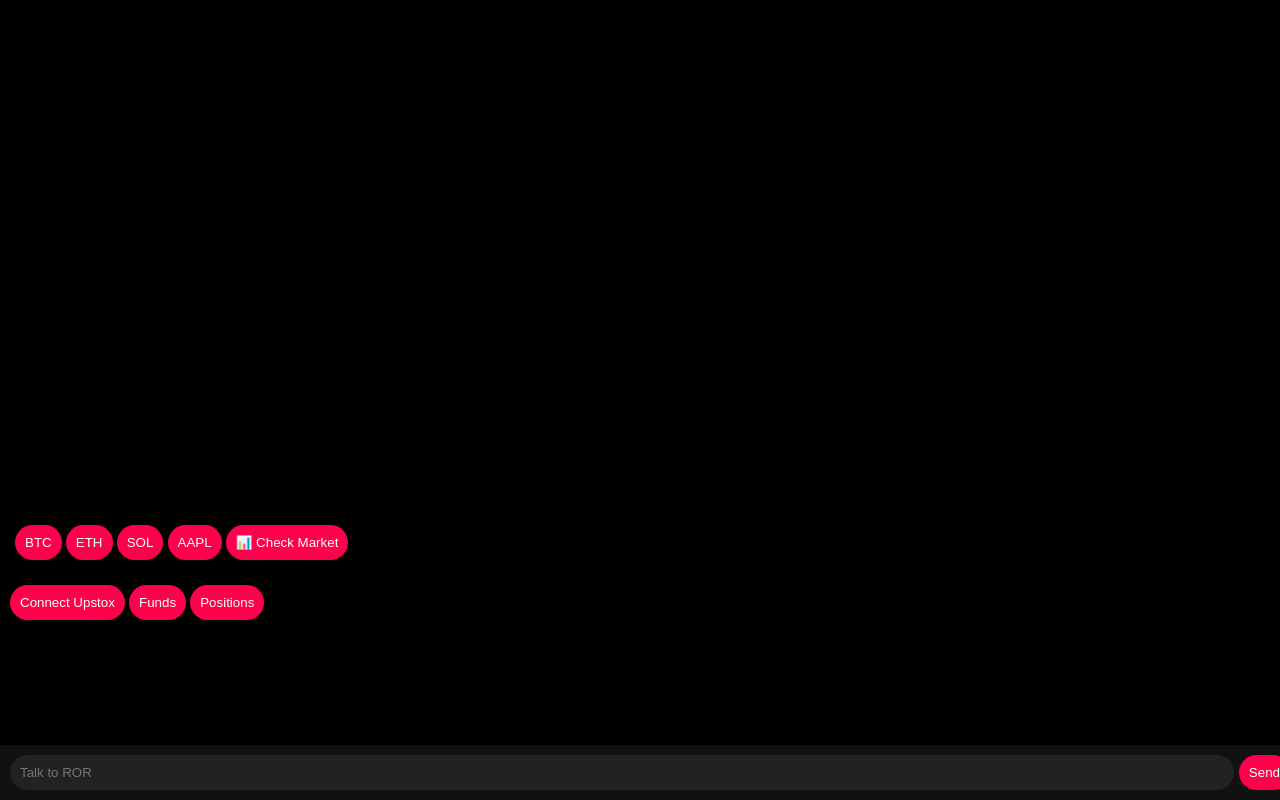
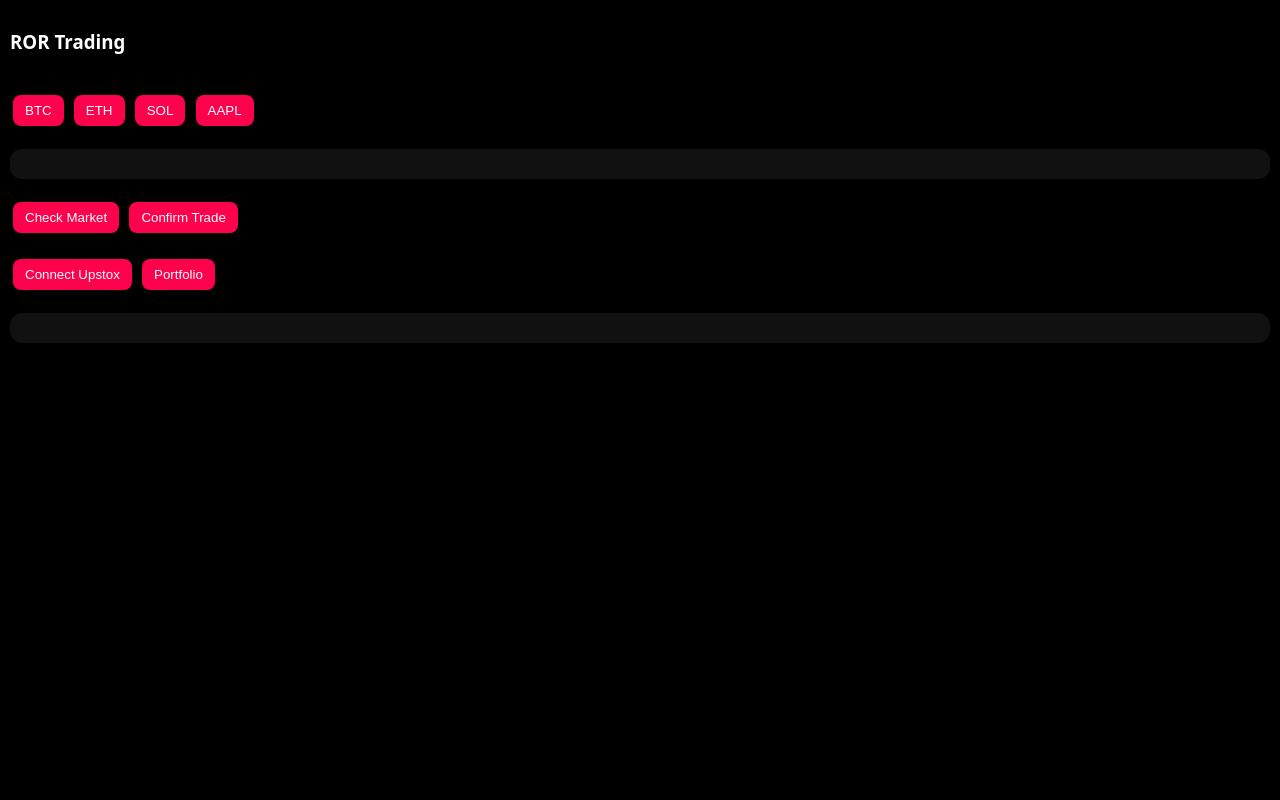
Before and after one commit to jenarishikesh87-cmd/ror_brain, a Flask app: page / in a window 1280 px wide. Run offline with Flask 3, Linux system fonts and the light colour scheme.

Commit message:
Update index.html

```diff
--- a/templates/index.html
+++ b/templates/index.html
@@ -2,7 +2,7 @@
 <html>
 <head>
 <meta name="viewport" content="width=device-width, initial-scale=1">
-<title>ROR</title>
+<title>ROR Pro</title>
 
 <style>
 body{
@@ -12,220 +12,132 @@ body{
   font-family:system-ui;
 }
 
-/* CHAT */
-.chat{
-  height:60vh;
-  overflow-y:auto;
+/* CARD */
+.card{
+  background:#111;
+  margin:10px;
   padding:15px;
+  border-radius:12px;
 }
 
-.bubble{
-  padding:10px;
-  border-radius:12px;
-  margin:6px 0;
-  max-width:70%;
+/* BUTTON */
+button{
+  background:#ff004c;
+  border:none;
+  color:#fff;
+  padding:8px 12px;
+  border-radius:8px;
+  margin:3px;
 }
 
-.user{background:#1a1a1a; align-self:flex-end;}
-.bot{background:#2a2a2a; align-self:flex-start;}
+/* DECISION */
+.BUY{background:#00ff8840;}
+.SELL{background:#ff003040;}
+.HOLD{background:#88888840;}
 
-/* INPUT */
-.input-box{
-  position:fixed;
-  bottom:0;
-  width:100%;
-  display:flex;
-  gap:5px;
-  background:#111;
-  padding:10px;
-}
-
-input{
-  flex:1;
-  padding:10px;
-  border-radius:20px;
-  border:none;
-  background:#222;
-  color:#fff;
-}
-
-button{
-  padding:10px;
-  border:none;
-  border-radius:20px;
-  background:#ff004c;
-  color:white;
-}
-
-/* TRADING DASHBOARD */
-#trade-box{
-  padding:15px;
-}
-
-.card{
-  background:rgba(255,255,255,0.05);
-  padding:15px;
-  border-radius:15px;
-  box-shadow:0 0 20px rgba(255,0,80,0.2);
-}
-
-.price{
-  font-size:24px;
-  margin:10px 0;
-}
-
-.decision{
-  padding:6px;
-  text-align:center;
-  border-radius:8px;
-  margin-bottom:10px;
-}
-
-.BUY{background:#00ff8830;}
-.SELL{background:#ff003030;}
-.HOLD{background:#88888830;}
-
-.levels{
-  display:flex;
-  justify-content:space-between;
-  font-size:12px;
-}
-
-.signals{
-  font-size:11px;
-  opacity:0.7;
-  margin-top:10px;
-}
+.price{font-size:24px;}
 </style>
 </head>
 
 <body>
 
-<!-- CHAT -->
-<div class="chat" id="chat"></div>
+<h3 style="padding:10px;">ROR Trading</h3>
 
-<!-- TRADING -->
-<div id="trade-box">
+<!-- ASSETS -->
+<div style="padding:10px;">
 <button onclick="setAsset('bitcoin')">BTC</button>
 <button onclick="setAsset('ethereum')">ETH</button>
 <button onclick="setAsset('solana')">SOL</button>
 <button onclick="setAsset('AAPL')">AAPL</button>
+</div>
 
-  <button onclick="getTrade()">📊 Check Market</button>
+<!-- TRADE -->
+<div class="card" id="trade"></div>
 
-  <div id="trade-result"></div>
+<!-- ACTION -->
+<div style="padding:10px;">
+<button onclick="getTrade()">Check Market</button>
+<button onclick="confirmTrade()">Confirm Trade</button>
 </div>
 
 <!-- UPSTOX -->
 <div style="padding:10px;">
 <button onclick="connectUpstox()">Connect Upstox</button>
-  <button onclick="getFunds()">Funds</button>
-  <button onclick="getPositions()">Positions</button>
+<button onclick="loadPortfolio()">Portfolio</button>
 </div>
 
-<!-- INPUT -->
-<div class="input-box">
-  <input id="input" placeholder="Talk to ROR">
-  <button onclick="sendMessage()">Send</button>
-</div>
+<!-- PORTFOLIO -->
+<div class="card" id="portfolio"></div>
 
 <script>
 
-// ================= CHAT =================
-const chat = document.getElementById("chat");
+let currentAsset = "bitcoin";
+let latestSignal = null;
 
-function addMessage(text,type){
-  const div = document.createElement("div");
-  div.className = "bubble " + type;
-  div.innerText = text;
-  chat.appendChild(div);
-  chat.scrollTop = chat.scrollHeight;
+// -------- SET ASSET --------
+function setAsset(a){
+  currentAsset = a;
 }
 
-async function sendMessage(){
-  const input = document.getElementById("input");
-  if(!input.value) return;
-
-  addMessage(input.value,"user");
-
-  const res = await fetch("/chat",{
-    method:"POST",
-    headers:{"Content-Type":"application/json"},
-    body:JSON.stringify({message:input.value})
-  });
-
-  const data = await res.json();
-  addMessage(data.reply,"bot");
-
-  input.value="";
-}
-
-// ================= TRADING =================
-let currentAsset = "bitcoin";
-
-function setAsset(asset){
-  currentAsset = asset;
-}
-
+// -------- FETCH TRADE --------
 async function getTrade(){
-
-  const box = document.getElementById("trade-result");
-  box.innerHTML = "Loading...";
-
-  try{
   const res = await fetch(`/ror-trade/${currentAsset}`);
   const data = await res.json();
 
   const a = data.analysis;
+  latestSignal = a;
 
-    box.innerHTML = `
-<div class="card">
-
-<div>Session: ${a.session}</div>
-
-<div class="price">$${data.price}</div>
-
-<div class="decision ${a.decision}">
-${a.decision}
-</div>
-
+  document.getElementById("trade").innerHTML = `
+<div>Price: $${data.price}</div>
+<div class="${a.decision}">${a.decision}</div>
 <div>Confidence: ${a.confidence}%</div>
 
-<div class="levels">
 <div>Entry: ${a.entry}</div>
 <div>TP: ${a.tp}</div>
 <div>SL: ${a.sl}</div>
-</div>
 
-<div class="signals">
-${a.signals.join(" • ")}
-</div>
-
+<div>${a.signals.join(", ")}</div>
 <div>${a.reason}</div>
-
-</div>
   `;
-
-  }catch(e){
-    box.innerHTML = "Error loading data";
-  }
 }
 
-// ================= UPSTOX =================
+// -------- CONFIRM TRADE --------
+async function confirmTrade(){
+
+  if(!latestSignal){
+    alert("No signal");
+    return;
+  }
+
+  if(!confirm(`Execute ${latestSignal.decision}?`)) return;
+
+  const res = await fetch("/execute-order",{
+    method:"POST",
+    headers:{"Content-Type":"application/json"},
+    body:JSON.stringify({
+      qty:1,
+      price:latestSignal.entry,
+      type:latestSignal.decision,
+      instrument:"NSE_EQ|INE002A01018" // sample token (replace later)
+    })
+  });
+
+  const data = await res.json();
+  alert("Order Response: " + JSON.stringify(data));
+}
+
+// -------- PORTFOLIO --------
+async function loadPortfolio(){
+  const res = await fetch("/portfolio");
+  const data = await res.json();
+
+  document.getElementById("portfolio").innerHTML =
+    JSON.stringify(data,null,2);
+}
+
+// -------- UPSTOX --------
 function connectUpstox(){
   window.location.href = "/upstox-login";
-}
-
-async function getFunds(){
-  const res = await fetch("/upstox-funds");
-  const data = await res.json();
-  alert(JSON.stringify(data,null,2));
-}
-
-async function getPositions(){
-  const res = await fetch("/upstox-positions");
-  const data = await res.json();
-  alert(JSON.stringify(data,null,2));
 }
 
 </script>
```
Lines whose indentation alone changed are shown as unchanged.
